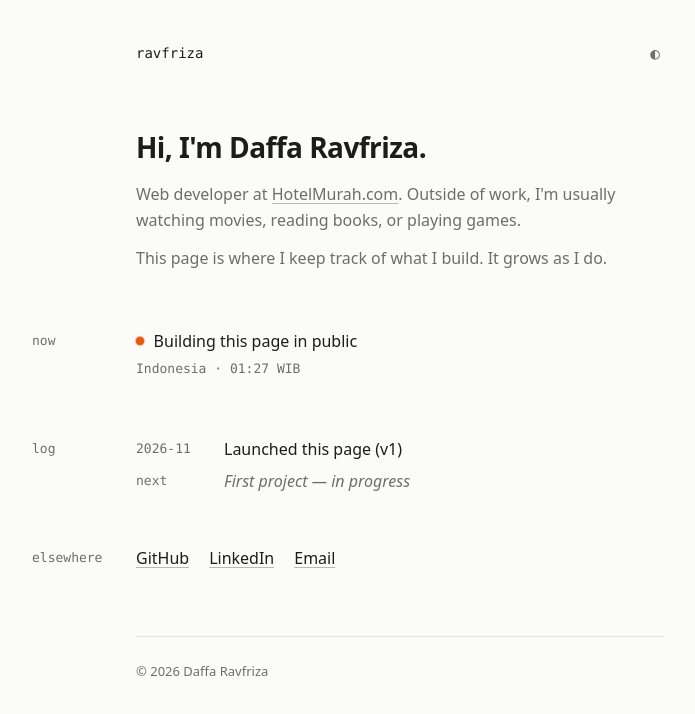
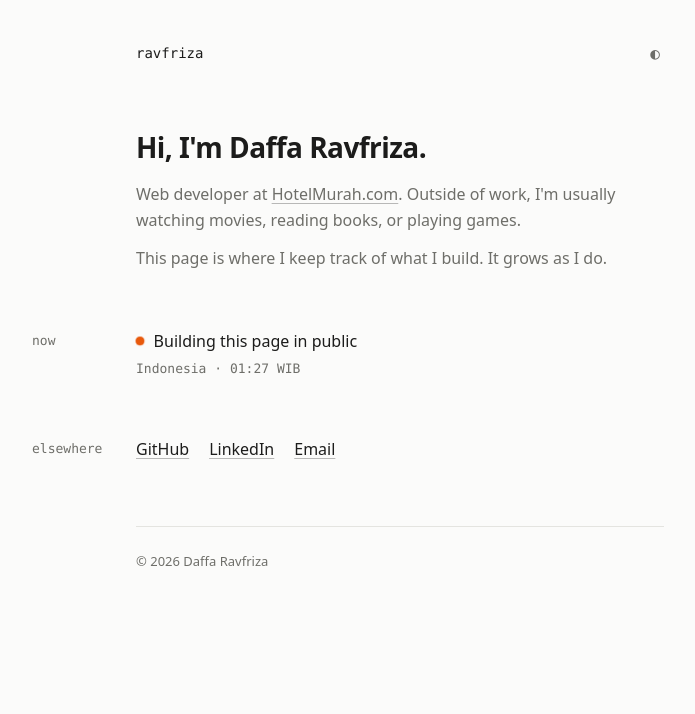
Before and after one commit to ravfriza/ravfriza.github.io, an Astro site: page / in a window 1280 px wide. Shown: the whole page, without its empty margins (292-987 px from the left). Built offline with nearby package versions, Linux system fonts and the light colour scheme; Astro itself is replaced by a stand-in of ours.

Commit message:
Remove log section
- Drop the log section, its content collection, and the next line

```diff
--- a/src/content.config.ts
+++ /dev/null
@@ -1,14 +0,0 @@
-import { defineCollection } from 'astro:content';
-import { glob } from 'astro/loaders';
-import { z } from 'astro/zod';
-
-const log = defineCollection({
-  loader: glob({ pattern: '**/*.md', base: './src/content/log' }),
-  schema: z.object({
-    title: z.string(),
-    date: z.coerce.date(),
-    href: z.string().url().optional(),
-  }),
-});
-
-export const collections = { log };
--- a/src/content/log/2026-11-launch.md
+++ /dev/null
@@ -1,4 +0,0 @@
----
-title: Launched this page (v1)
-date: 2026-11-15
----
--- a/src/pages/index.astro
+++ b/src/pages/index.astro
@@ -1,13 +1,6 @@
 ---
-import { getCollection } from 'astro:content';
 import Base from '../layouts/Base.astro';
 import { site } from '../site';
-
-const log = (await getCollection('log')).sort(
-  (a, b) => b.data.date.valueOf() - a.data.date.valueOf(),
-);
-
-const month = (date: Date) => date.toISOString().slice(0, 7);
 ---
 
 <Base>
@@ -29,26 +22,6 @@ const month = (date: Date) => date.toISOString().slice(0, 7);
         ></span>
       </p>
     </div>
-  </section>
-
-  <section class="row">
-    <h2 class="label mono">log</h2>
-    <ol class="log">
-      {
-        log.map((entry) => (
-          <li>
-            <time class="mono muted" datetime={entry.data.date.toISOString()}>
-              {month(entry.data.date)}
-            </time>
-            {entry.data.href ? <a href={entry.data.href}>{entry.data.title}</a> : <span>{entry.data.title}</span>}
-          </li>
-        ))
-      }
-      <li>
-        <span class="mono muted">next</span>
-        <em class="muted">{site.next}</em>
-      </li>
-    </ol>
   </section>
 
   <section class="row">
@@ -159,25 +132,10 @@ const month = (date: Date) => date.toISOString().slice(0, 7);
     }
   }
 
-  .log,
   .links {
     margin: 0;
     padding: 0;
     list-style: none;
-  }
-
-  .log li {
-    display: grid;
-    grid-template-columns: 5.5rem 1fr;
-    margin-bottom: 0.4rem;
-  }
-
-  .log .mono {
-    font-size: 0.8125rem;
-    line-height: 1.65rem;
-  }
-
-  .links {
     display: flex;
     flex-wrap: wrap;
     gap: 0.4rem 1.25rem;
--- a/src/site.ts
+++ b/src/site.ts
@@ -7,7 +7,6 @@ export const site = {
   timeZone: 'Asia/Jakarta',
   timeZoneLabel: 'WIB',
   now: 'Building this page in public',
-  next: 'First project — in progress',
   links: [
     { label: 'GitHub', href: 'https://github.com/ravfriza' },
     { label: 'LinkedIn', href: 'https://id.linkedin.com/in/ravfriza' },
```
Also changed, not shown: README.md.
